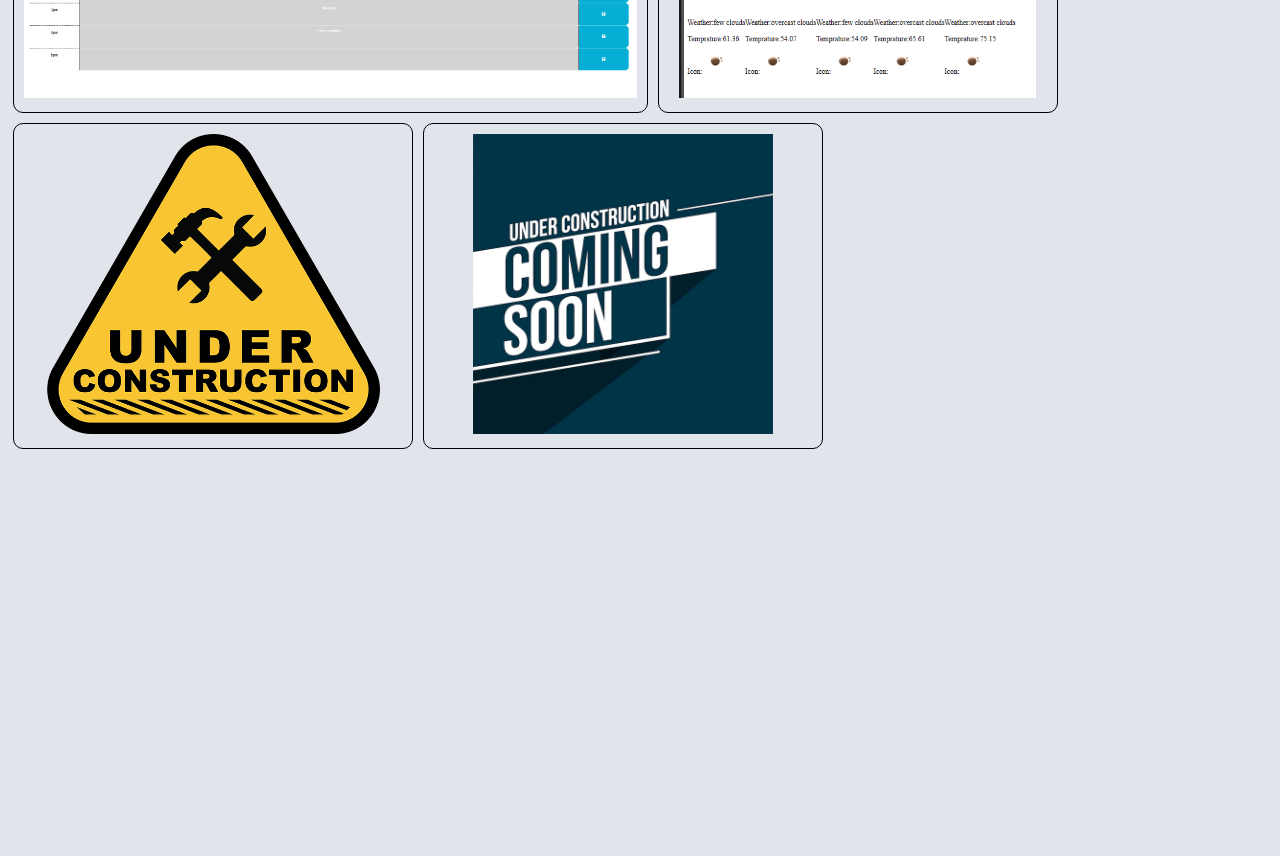
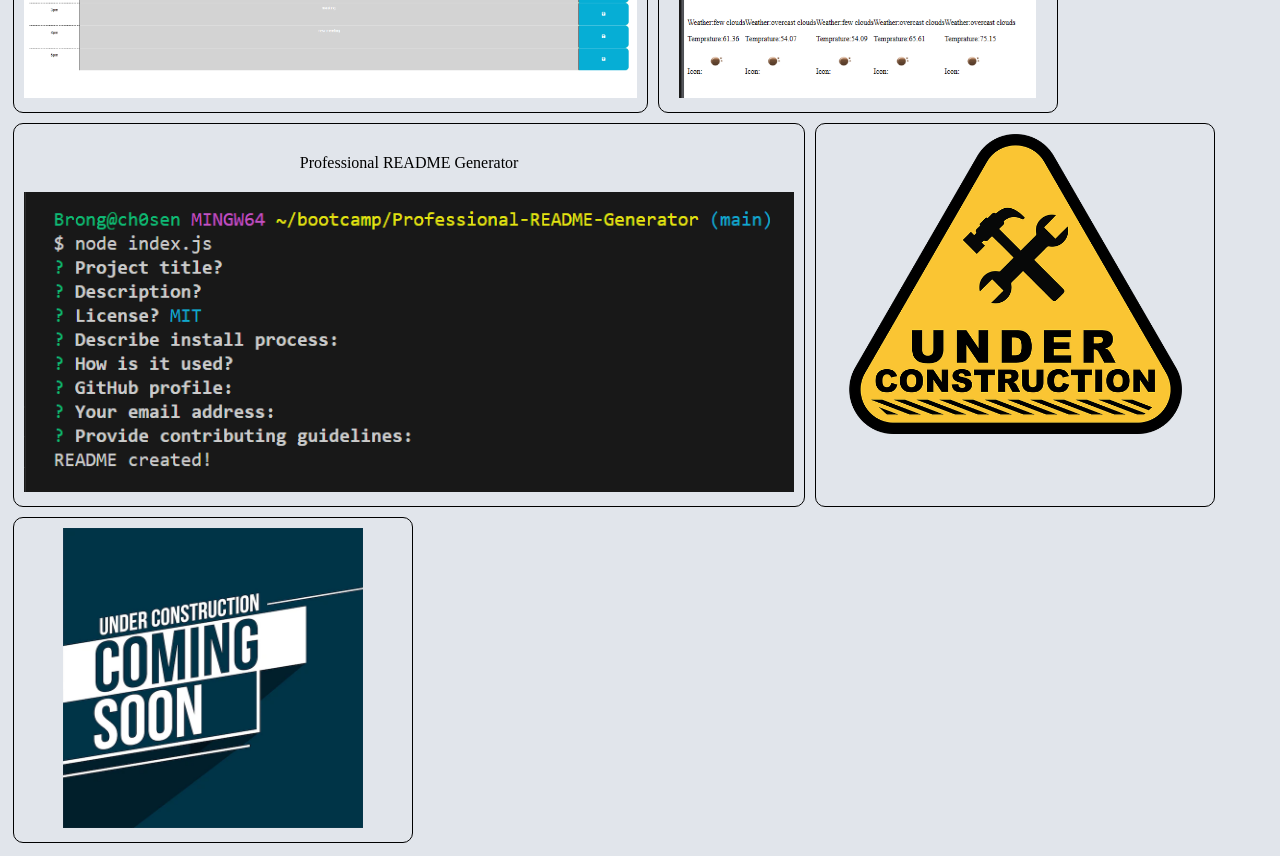
Before and after one commit to Ev3ryTh1ngN1c3/Professional-Portfolio, a plain HTML site: page index.html in a window 1280 px wide. Shown: the part 1540-2396 px from the top of the page. Before the commit the page ends 2002 px from the top, so only its background shows below. Drawn offline with Linux system fonts and the light colour scheme.

Commit message:
added the Professional-README-Generator project to the html file

```diff
--- a/index.html
+++ b/index.html
@@ -67,8 +67,15 @@
       <section class="card">
         <header>Weather Dashboard</header>
         <a href="https://github.com/Ev3ryTh1ngN1c3/Weather-Dashboard">
-        <img src="./assets/images/Weather Dashboard.png" alt="Weather Dashboard" />
+          <img src="./assets/images/Weather Dashboard.png" alt="Weather Dashboard" />
         </a>
+      </section>
+      <section class="card">
+        <header>Professional README Generator</header>
+        <a href="https://github.com/Ev3ryTh1ngN1c3/Professional-README-Generator">
+          <img src="./assets/images/Professional-README-Generator.png" alt="Professional-README-Generator" />
+        </a>
+      </section>
       </section>
       <section class="card">
         <img src="./assets/images/UnderConstruction.webp" alt="UnderConstruction" />
```
Also changed, not shown: assets/images/Professional-README-Generator.png (added).
